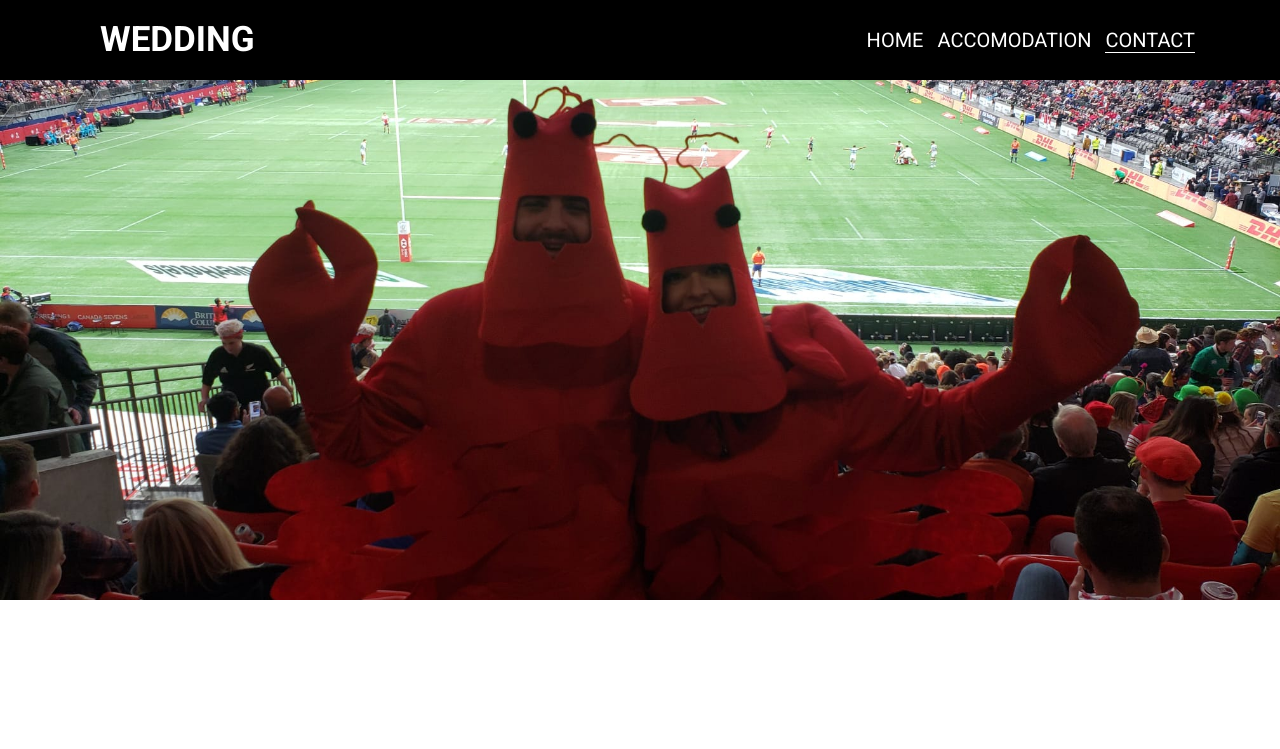
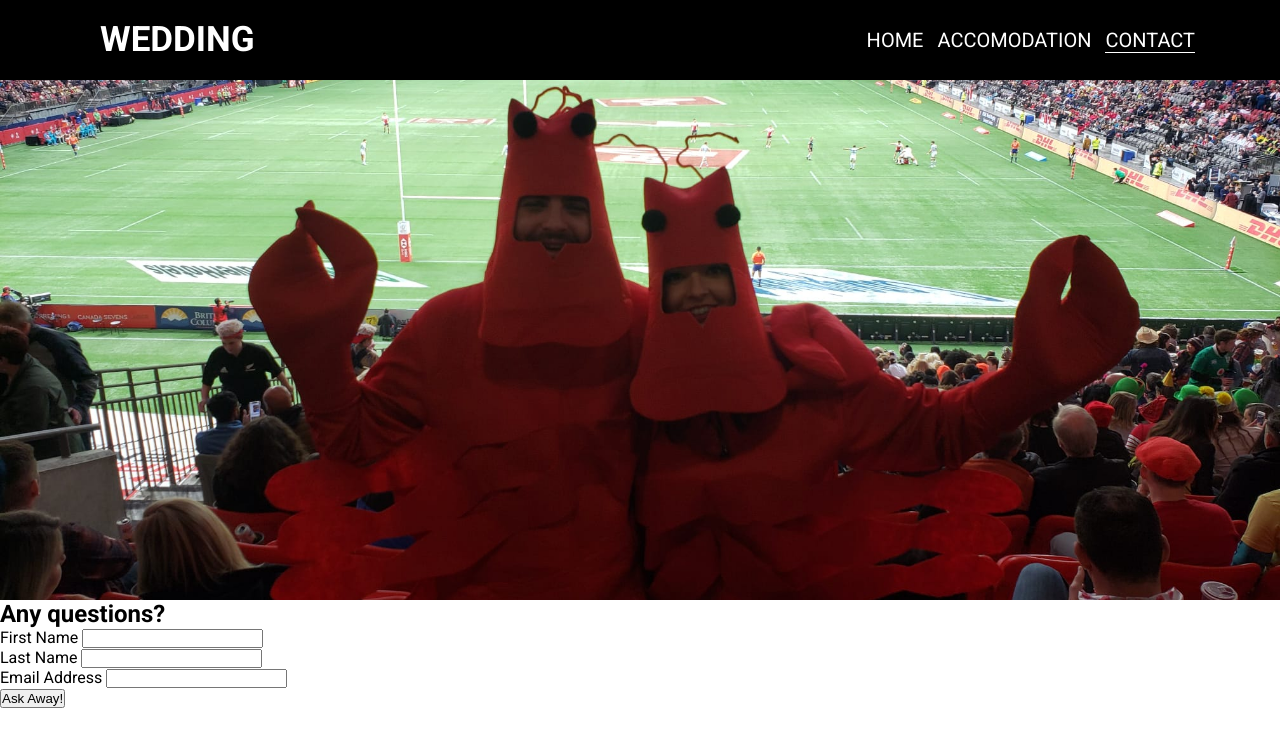
Before and after one commit to AKestell/p1-wedding-website, a plain HTML site: page contact.html in a window 1280 px wide. Shown: the top 749 px of the page. Drawn offline with Linux system fonts and the light colour scheme.

Commit message:
Added Contact Form to the Contact page

```diff
--- a/assets/css/style.css
+++ b/assets/css/style.css
@@ -1,5 +1,5 @@
 /* Google font import link */
-@import url('https://fonts.googleapis.com/css2?family=Roboto:ital,wght@0,100;0,300;0,400;0,700;0,900;1,100;1,300;1,700;1,900&display=swap');
+@import url("https://fonts.googleapis.com/css2?family=Roboto:ital,wght@0,100;0,300;0,400;0,700;0,900;1,100;1,300;1,700;1,900&display=swap");
 
 /* General styling to remove browser defaults */
 * {
@@ -10,11 +10,10 @@
   box-sizing: border-box;
 }
 
-
 body {
   display: flex;
   flex-direction: column;
-    font-family: 'Roboto', sans-serif;
+  font-family: "Roboto", sans-serif;
   min-height: 100vh;
 }
 
@@ -41,7 +40,6 @@ label.home {
   font-weight: bold;
 }
 
-
 nav ul {
   float: right;
   margin-right: 80px;
@@ -59,13 +57,12 @@ nav ul li a {
 }
 
 nav a:hover {
-    color: #BEADA6;
+  color: #beada6;
 }
 
 .active {
   border-bottom: 1px solid #ffffff;
 }
-
 
 /* Styling for the Burger Menu on large screen */
 .nav-toggle-label {
@@ -81,7 +78,6 @@ nav a:hover {
   display: none;
 }
 
-
 /* Hero Section Styling */
 #hero-section {
   width: 100%;
@@ -91,7 +87,6 @@ nav a:hover {
   background-size: cover;
 }
 
-
 .info-section {
   width: 100%;
   margin-top: 5em;
@@ -100,7 +95,6 @@ nav a:hover {
   justify-content: space-between;
   align-items: center;
 }
-
 
 .left-side {
   width: 50%;
@@ -132,7 +126,8 @@ nav a:hover {
   width: 100%;
   height: 600px;
   margin: 0 auto;
-    background: url(../images/header-river-kilkenny-co-kilkenny.jpg) no-repeat center center;
+  background: url(../images/header-river-kilkenny-co-kilkenny.jpg) no-repeat
+    center center;
   background-size: cover;
 }
 
@@ -141,7 +136,7 @@ table {
   border-collapse: collapse;
   margin: 0;
   width: 100%;
-    box-shadow: 0 0 5px rgba(0, 0, 0, .25);
+  box-shadow: 0 0 5px rgba(0, 0, 0, 0.25);
 }
 
 thead tr {
@@ -168,7 +163,6 @@ table a {
   text-decoration: underline;
 }
 
-
 /* Hero image for Contact page */
 #hero-section-3 {
   width: 100%;
@@ -176,6 +170,13 @@ table a {
   margin: 0 auto;
   background: url(../images/lobsters.jpg) no-repeat center center;
   background-size: cover;
+}
+
+.signup {
+  background-color: rgba(47, 171, 190, 0.25);
+  text-transform: uppercase;
+  max-width: 100%;
+  padding: 30px;
 }
 
 /* Footer - styling taken from Love Running example project */
@@ -194,9 +195,7 @@ table a {
   color: #000;
 }
 
-
 /* Media queries for different screen sizes */
-
 
 @media screen and (max-width: 1200px) {
   #hero-section {
@@ -205,7 +204,6 @@ table a {
     background-size: cover;
   }
 }
-
 
 @media screen and (max-width: 952px) {
   label.logo {
@@ -222,13 +220,11 @@ table a {
     height: 400px;
     background-size: cover;
   }
-
 }
 
 @media screen and (max-width: 768px) {
   .nav-toggle-label {
     display: block;
-
   }
 
   #navbar-items {
@@ -244,14 +240,14 @@ table a {
   nav ul li {
     display: block;
     margin: 50px 0;
-        line-height: 30px
+    line-height: 30px;
   }
 
   nav ul li a {
     font-size: 30px;
   }
 
-    #nav-toggle:checked~ul {
+  #nav-toggle:checked ~ ul {
     left: 0;
   }
 
--- a/contact.html
+++ b/contact.html
@@ -1,6 +1,5 @@
 <!DOCTYPE html>
 <html lang="en">
-
   <head>
     <meta charset="UTF-8" />
     <meta http-equiv="X-UA-Compatible" content="IE=edge" />
@@ -29,30 +28,83 @@
       <section id="hero-section-3">
         <div id="image-home"></div>
       </section>
+
+      <section id="signup">
+        <form
+          id="contact-form"
+          method="post"
+          action="https://formdump.codeinstitute.net"
+        >
+          <h2>Any questions?</h2>
+          <label for="first_name">First Name</label>
+          <input
+            type="text"
+            name="first_name"
+            id="first_name"
+            class="text-input"
+            required
+          />
+          <br />
+          <label for="last_name">Last Name</label>
+          <input
+            type="text"
+            name="last_name"
+            id="last_name"
+            class="text-input"
+            required
+          />
+          <br />
+          <label for="email_address">Email Address</label>
+          <input
+            type="email"
+            name="email_address"
+            id="email_address"
+            class="text-input"
+            required
+          />
+          <br />
+          <button type="submit" class="join-button">Ask Away!</button>
+        </form>
+      </section>
     </main>
 
     <!-- Footer - code taken from Love Running example project -->
     <footer>
       <ul id="social-networks">
         <li>
-                <a href="https://www.facebook.com/langtonhousehotel/" target="_blank" rel="noopener"
-                    aria-label="Visit our Facebook page (opens in a new tab)"><i class="fa-brands fa-facebook"></i></a>
+          <a
+            href="https://www.facebook.com/langtonhousehotel/"
+            target="_blank"
+            rel="noopener"
+            aria-label="Visit our Facebook page (opens in a new tab)"
+            ><i class="fa-brands fa-facebook"></i
+          ></a>
         </li>
         <li>
-                <a href="https://twitter.com/langtonskk" target="_blank" rel="noopener"
-                    aria-label="Visit our Twitter page (opens in a new tab)"><i
-                        class="fa-brands fa-square-twitter"></i></a>
+          <a
+            href="https://twitter.com/langtonskk"
+            target="_blank"
+            rel="noopener"
+            aria-label="Visit our Twitter page (opens in a new tab)"
+            ><i class="fa-brands fa-square-twitter"></i
+          ></a>
         </li>
         <li>
-                <a href="https://www.instagram.com/langtonskilkenny/" target="_blank" rel="noopener"
-                    aria-label="Visit our Instagram page (opens in a new tab)"><i
-                        class="fa-brands fa-instagram"></i></a>
+          <a
+            href="https://www.instagram.com/langtonskilkenny/"
+            target="_blank"
+            rel="noopener"
+            aria-label="Visit our Instagram page (opens in a new tab)"
+            ><i class="fa-brands fa-instagram"></i
+          ></a>
         </li>
       </ul>
     </footer>
 
     <!-- Font Awesome Kit-->
-    <script src="https://kit.fontawesome.com/6df7a1ed62.js" crossorigin="anonymous"></script>
+    <script
+      src="https://kit.fontawesome.com/6df7a1ed62.js"
+      crossorigin="anonymous"
+    ></script>
   </body>
-
 </html>
```
Lines whose indentation alone changed are shown as unchanged.
